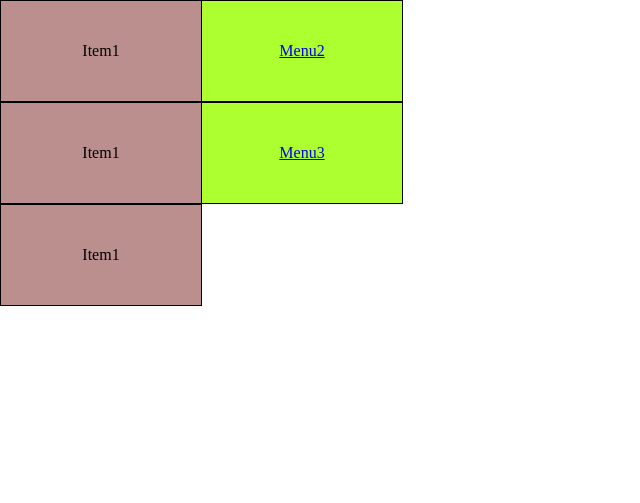
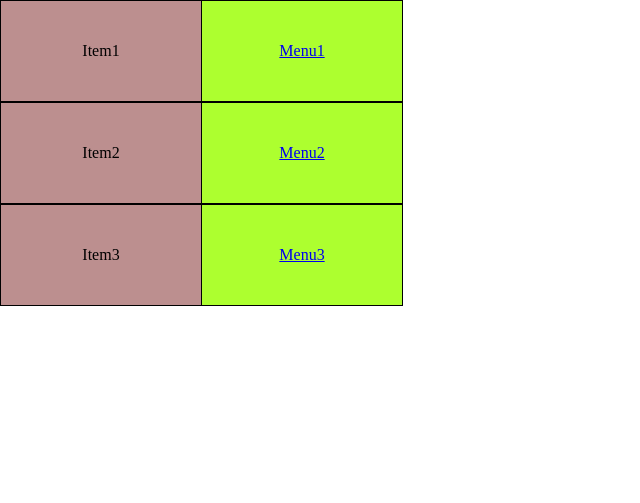
Before and after one commit to mykolazaichenko1992/mykolazaichenko1992.github.io, a plain HTML site: page homework12.10.2020/index.html in a window 1280 px wide. Shown: the whole page, without its empty margins (0-640 px from the left). Drawn offline with nearby package versions, Linux system fonts and the light colour scheme.

Commit message:
last change homework

```diff
--- a/homework12.10.2020/index.html
+++ b/homework12.10.2020/index.html
@@ -25,7 +25,7 @@
       </div>
     </div>
     <div class="item" >
-      Item1
+      Item2
       <div class="menus">
         <div class="menus_links">
           <a href="https://www.google.com.ua/">Menu1</a>
@@ -39,7 +39,7 @@
       </div>
     </div>
     <div class="item" >
-      Item1
+      Item3
       <div class="menus">
         <div class="menus_links">
           <a href="https://www.google.com.ua/">Menu1</a>
--- a/homework12.10.2020/styles/main.css
+++ b/homework12.10.2020/styles/main.css
@@ -16,7 +16,7 @@ div.menus{
   position: absolute;
   left: 200px;
   display: none;
-  /* top: -1px; */
+  top: -1px;
 }
 div.item:hover > div.menus{
   display: block;
```
